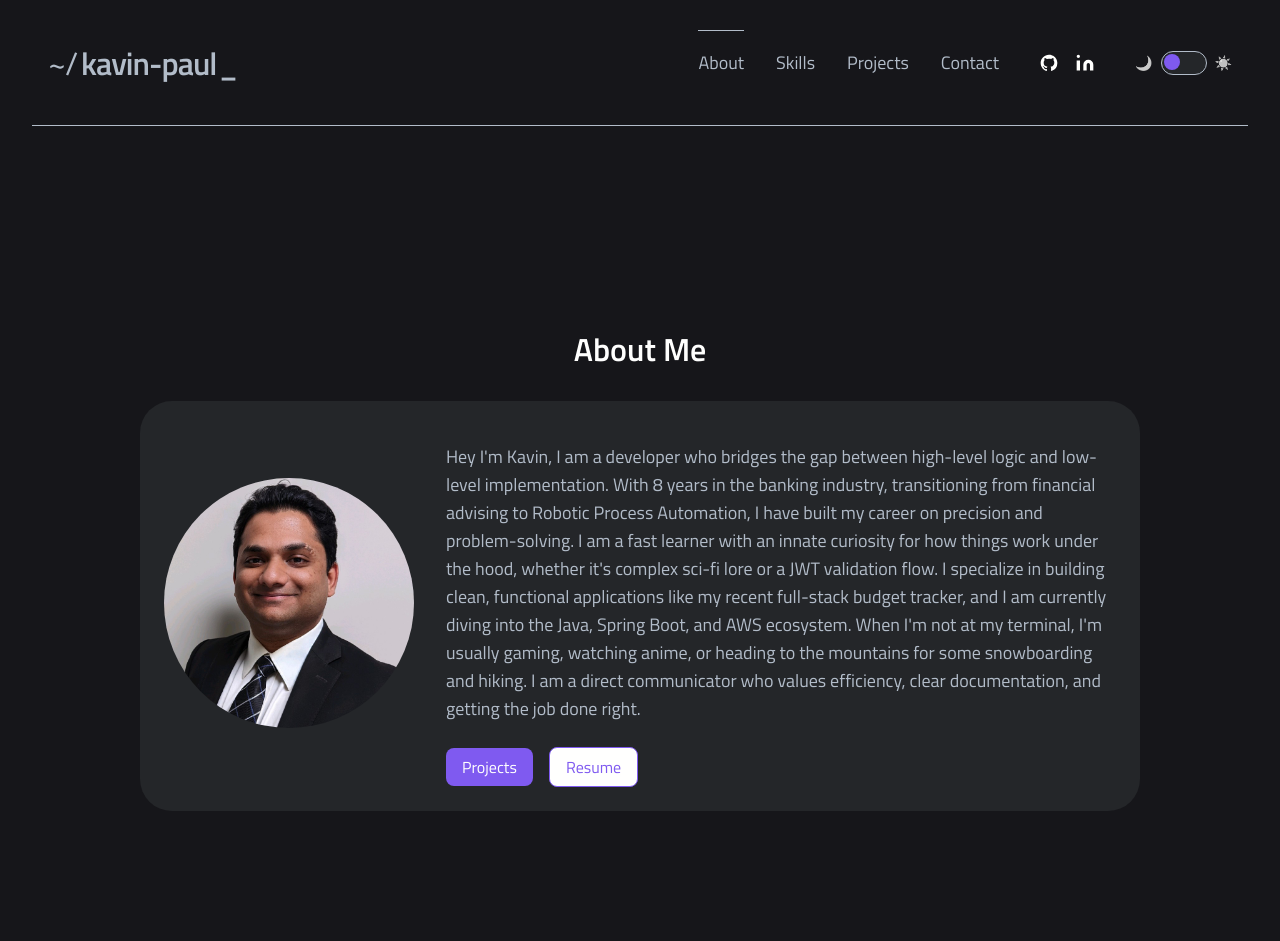
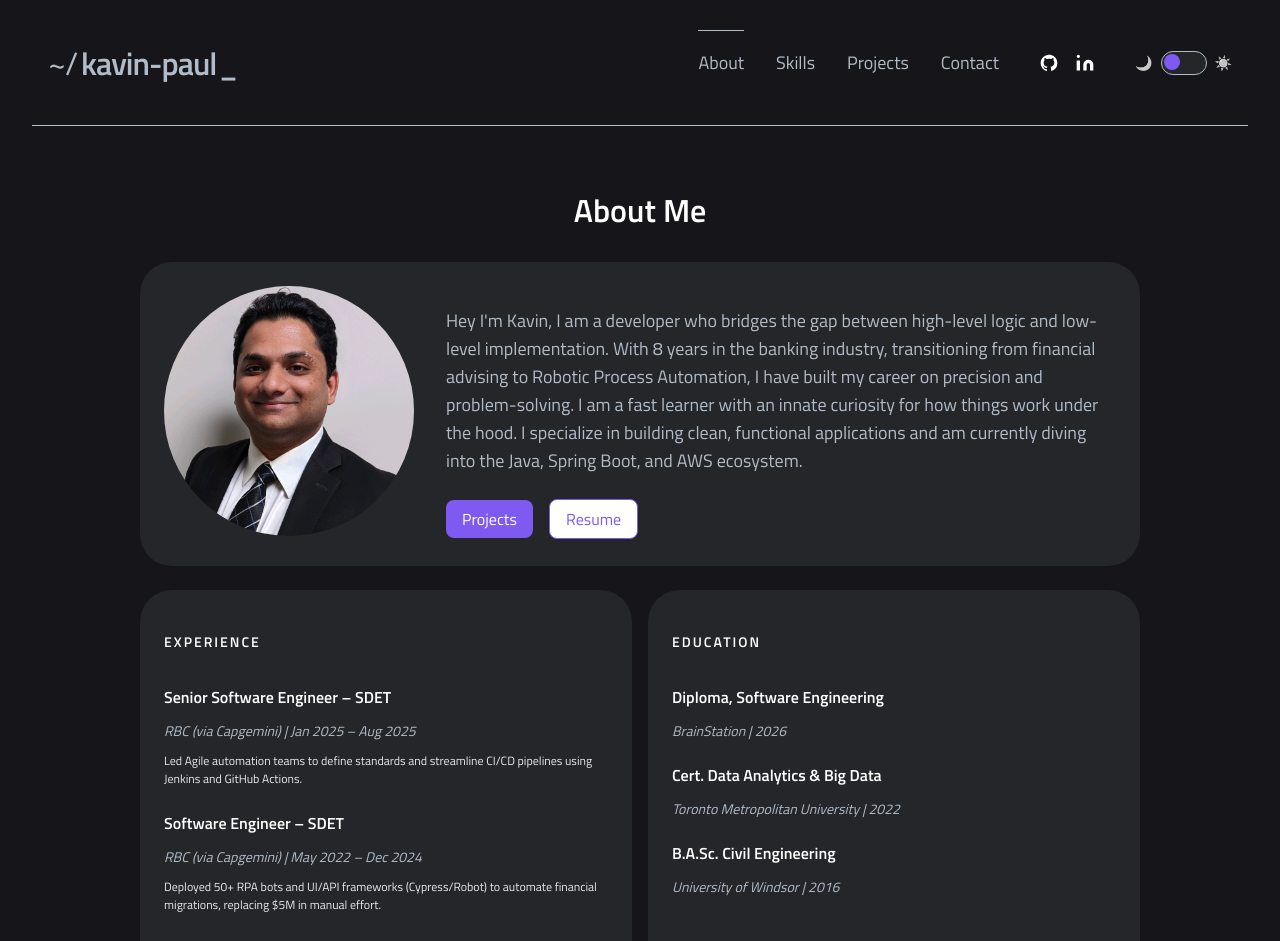
Before and after one commit to CodingKavin/MyPortfolio, a React (Vite) app: page / in a window 1280 px wide. Shown: the top 941 px of the page. Built offline with nearby package versions, Linux system fonts and the light colour scheme.

Commit message:
add education and experience sections and update styling

```diff
--- a/src/pages/AboutPage/AboutPage.jsx
+++ b/src/pages/AboutPage/AboutPage.jsx
@@ -5,18 +5,58 @@ import MyResume from "../../assets/documents/Resume - Kavin Paul.pdf";
 import "./AboutPage.scss";
 
 const AboutPage = () => {
+  const experiences = [
+    {
+      title: "Senior Software Engineer – SDET",
+      company: "RBC (via Capgemini)",
+      period: "Jan 2025 – Aug 2025",
+      description:
+        "Led Agile automation teams to define standards and streamline CI/CD pipelines using Jenkins and GitHub Actions.",
+    },
+    {
+      title: "Software Engineer – SDET",
+      company: "RBC (via Capgemini)",
+      period: "May 2022 – Dec 2024",
+      description:
+        "Deployed 50+ RPA bots and UI/API frameworks (Cypress/Robot) to automate financial migrations, replacing $5M in manual effort.",
+    },
+    {
+      title: "Financial Advisor – Imperial Service",
+      company: "CIBC",
+      period: "May 2018 – Feb 2021",
+      description:
+        "IIROC licensed advisor managing complex client relationships; ranked in the Top 3% of advisors in Calgary.",
+    },
+  ];
+
+  const education = [
+    {
+      degree: "Diploma, Software Engineering",
+      school: "BrainStation",
+      year: "2026",
+    },
+    {
+      degree: "Cert. Data Analytics & Big Data",
+      school: "Toronto Metropolitan University",
+      year: "2022",
+    },
+    {
+      degree: "B.A.Sc. Civil Engineering",
+      school: "University of Windsor",
+      year: "2016",
+    },
+  ];
+
   return (
     <section id="about" className="about-me">
       <Typography variant="h1" className="about-me__header">
         About Me
       </Typography>
+
+      {/* Main Intro Card */}
       <div className="about-me__content">
         <div className="about-me__pic">
-          <img
-            src={MyPic}
-            alt="Picture of Kavin"
-            className="about-me__pic-img"
-          />
+          <img src={MyPic} alt="Kavin Paul" className="about-me__pic-img" />
         </div>
         <div className="about-me__about">
           <div className="about-me__about-content">
@@ -26,14 +66,9 @@ const AboutPage = () => {
               banking industry, transitioning from financial advising to Robotic
               Process Automation, I have built my career on precision and
               problem-solving. I am a fast learner with an innate curiosity for
-              how things work under the hood, whether it's complex sci-fi lore
-              or a JWT validation flow. I specialize in building clean,
-              functional applications like my recent full-stack budget tracker,
-              and I am currently diving into the Java, Spring Boot, and AWS
-              ecosystem. When I'm not at my terminal, I'm usually gaming,
-              watching anime, or heading to the mountains for some snowboarding
-              and hiking. I am a direct communicator who values efficiency,
-              clear documentation, and getting the job done right.
+              how things work under the hood. I specialize in building clean,
+              functional applications and am currently diving into the Java,
+              Spring Boot, and AWS ecosystem.
             </Typography>
             <div className="about-me__btn-container">
               <Button
@@ -58,6 +93,50 @@ const AboutPage = () => {
           </div>
         </div>
       </div>
+
+      {/* Experience & Education Grid */}
+      <div className="about-me__details">
+        {/* Experience Box */}
+        <div className="about-me__content about-me__content--column">
+          <div className="about-me__column">
+            <Typography variant="h2" className="about-me__sub-header">
+              Experience
+            </Typography>
+            {experiences.map((exp, i) => (
+              <div key={i} className="about-me__item">
+                <Typography variant="p2" className="about-me__item-title">
+                  {exp.title}
+                </Typography>
+                <Typography variant="p3" className="about-me__item-meta">
+                  {exp.company} | {exp.period}
+                </Typography>
+                <Typography variant="p3" className="about-me__item-desc">
+                  {exp.description}
+                </Typography>
+              </div>
+            ))}
+          </div>
+        </div>
+
+        {/* Education Box */}
+        <div className="about-me__content about-me__content--column">
+          <div className="about-me__column">
+            <Typography variant="h2" className="about-me__sub-header">
+              Education
+            </Typography>
+            {education.map((edu, i) => (
+              <div key={i} className="about-me__item">
+                <Typography variant="p2" className="about-me__item-title">
+                  {edu.degree}
+                </Typography>
+                <Typography variant="p3" className="about-me__item-meta">
+                  {edu.school} | {edu.year}
+                </Typography>
+              </div>
+            ))}
+          </div>
+        </div>
+      </div>
     </section>
   );
 };
--- a/src/pages/AboutPage/AboutPage.scss
+++ b/src/pages/AboutPage/AboutPage.scss
@@ -7,11 +7,18 @@
   flex-direction: column;
   justify-content: center;
   align-items: center;
-  min-height: 100vh; // Ensures section fills screen for better observer tracking
+  min-height: 100vh;
+  padding: pxToRem(40) 0;
 
   @include tablet {
     margin: pxToRem(16) pxToRem(32);
     padding: pxToRem(16) pxToRem(16);
+  }
+
+  &__header {
+    color: $color-text-primary;
+    text-align: center;
+    margin-bottom: pxToRem(24);
   }
 
   &__content {
@@ -24,6 +31,7 @@
     margin: pxToRem(8) pxToRem(16);
     padding: pxToRem(24) pxToRem(24);
     max-width: pxToRem(1000);
+    width: calc(100% - #{pxToRem(32)});
     transition:
       transform 0.3s ease,
       box-shadow 0.3s ease;
@@ -38,6 +46,13 @@
       gap: pxToRem(32);
       align-items: center;
     }
+
+    &--column {
+      align-items: flex-start;
+      @include tablet {
+        flex-direction: column;
+      }
+    }
   }
 
   &__pic {
@@ -50,21 +65,6 @@
     height: auto;
     border-radius: 50%;
     object-fit: cover;
-  }
-
-  &__header {
-    color: $color-text-primary;
-    text-align: center;
-    margin-bottom: pxToRem(24);
-  }
-
-  &__download-link {
-    text-decoration: none;
-    display: inline-block;
-
-    &:focus {
-      outline: none;
-    }
   }
 
   &__btn-container {
@@ -81,4 +81,66 @@
       margin-bottom: 0;
     }
   }
+
+  &__download-link {
+    text-decoration: none;
+    display: inline-block;
+  }
+
+  &__details {
+    display: flex;
+    flex-direction: column;
+    gap: pxToRem(16);
+    margin-top: pxToRem(16);
+    width: 100%;
+    max-width: pxToRem(1000);
+
+    @include tablet {
+      flex-direction: row;
+      align-items: stretch;
+      margin: pxToRem(16) pxToRem(16) 0;
+
+      .about-me__content {
+        margin: 0;
+        flex: 1;
+      }
+    }
+  }
+
+  &__column {
+    width: 100%;
+  }
+
+  &__sub-header {
+    color: $color-text-primary;
+    text-transform: uppercase;
+    font-size: pxToRem(14);
+    letter-spacing: 2px;
+    margin-bottom: pxToRem(20);
+    border-bottom: 1px solid rgba($color-text-secondary, 0.3);
+    padding-bottom: pxToRem(8);
+  }
+
+  &__item {
+    margin-bottom: pxToRem(24);
+
+    &-title {
+      font-weight: 700;
+      color: $color-text-primary;
+      margin-bottom: pxToRem(4);
+    }
+
+    &-meta {
+      color: $color-text-secondary;
+      font-style: italic;
+      margin-bottom: pxToRem(8);
+      font-size: pxToRem(14);
+    }
+
+    &-desc {
+      color: $color-text-primary;
+      line-height: 1.5;
+      opacity: 0.9;
+    }
+  }
 }
--- a/src/pages/SkillsPage/SkillsPage.scss
+++ b/src/pages/SkillsPage/SkillsPage.scss
@@ -28,7 +28,7 @@
     margin: pxToRem(8) pxToRem(16);
     padding: pxToRem(24) pxToRem(24);
     max-width: pxToRem(1000);
-    width: 80%;
+    width: 94%;
     transition:
       transform 0.3s ease,
       box-shadow 0.3s ease;
--- a/src/styles/_global.scss
+++ b/src/styles/_global.scss
@@ -19,7 +19,7 @@ body {
 .skills__container,
 .projects__container,
 .contact__container {
-  width: 80%;
+  width: 94%;
   max-width: pxToRem(1000);
   margin-left: auto;
   margin-right: auto;
```
